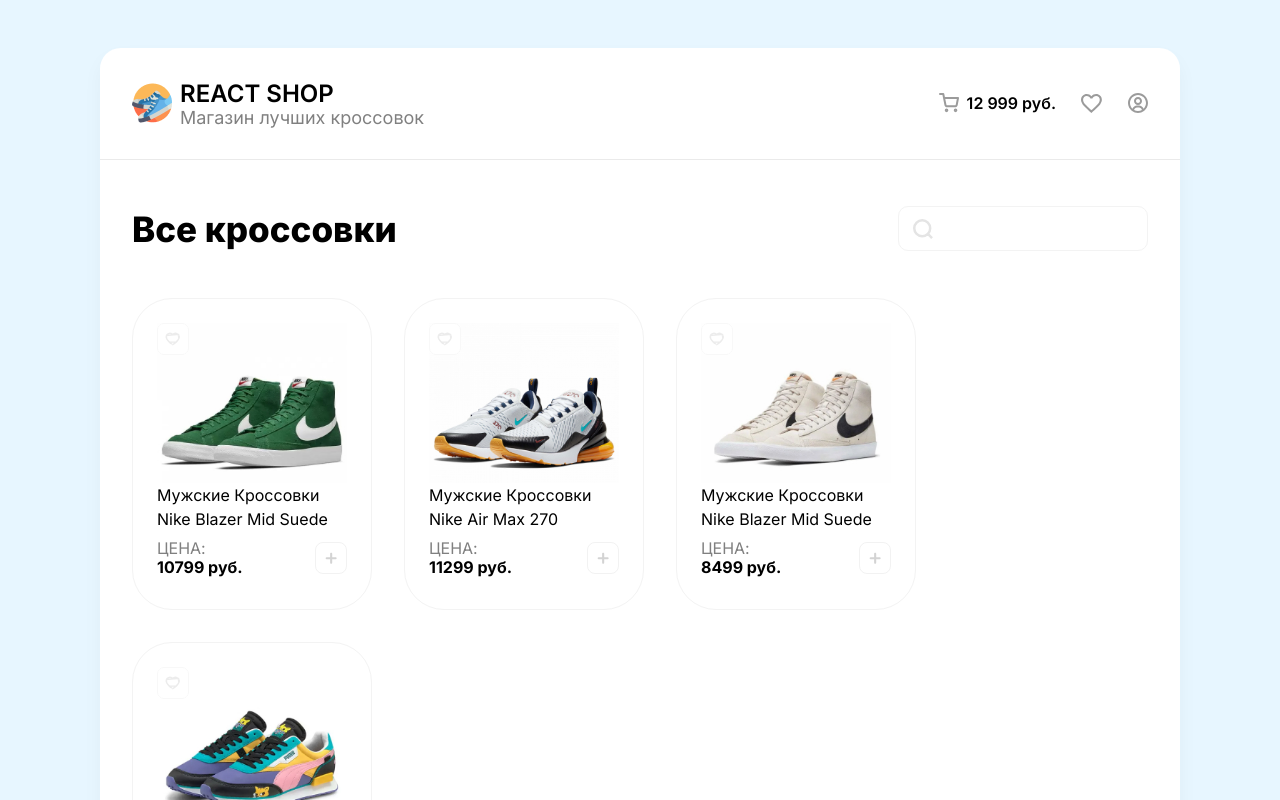
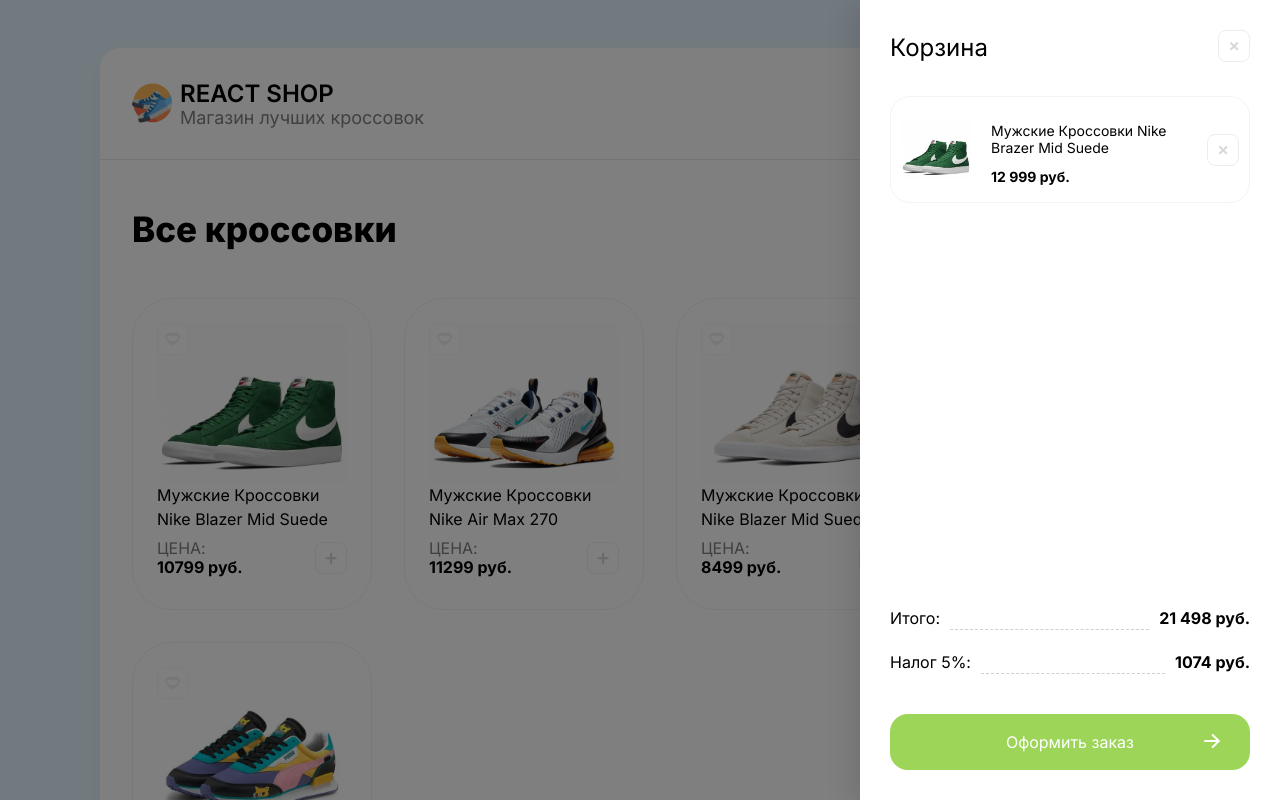
Before and after one commit to Stas9iMba/vite-react-shop, a React (Vite) app: page / in a window 1280 px wide. Both pictures are taken after a click on the item "12 999 руб.". Shown: the top 800 px of the page. Built offline with nearby package versions, Linux system fonts and the light colour scheme.

Commit message:
useState and fix scss

```diff
--- a/src/App.jsx
+++ b/src/App.jsx
@@ -1,3 +1,5 @@
+import React from "react";
+
 import Header from "./components/Header";
 import Drawer from "./components/Drawer";
 import Card from "./components/Card";
@@ -28,14 +30,12 @@
 ];
 
 function App() {
-  function addProduct(value) {
-    console.log(value);
-  }
+  const [isOpenedCard, setIsOpenedCard] = React.useState(false);
 
   return (
     <div className="wrapper">
-      <Drawer />
-      <Header />
+      {isOpenedCard && <Drawer onClickClose={() => setIsOpenedCard(false)} />}
+      <Header onClickOpened={() => setIsOpenedCard(true)} />
       <main className="main">
         <div className="main__top">
           <h2 className="main__title">Все кроссовки</h2>
@@ -52,13 +52,7 @@
         </div>
         <ul className="main__products" role="list">
           {arr.map((obj, index) => {
-            return (
-              <Card
-                {...obj}
-                key={index}
-                addProductButton={() => addProduct(obj)}
-              />
-            );
+            return <Card {...obj} key={index} />;
           })}
         </ul>
       </main>
--- a/src/components/Card.jsx
+++ b/src/components/Card.jsx
@@ -1,12 +1,31 @@
 import React from "react";
 
-function Card({ name, price, imgProduct, addProductButton }) {
+function Card({ name, price, imgProduct }) {
+  const [isAdded, setIsAdded] = React.useState(false);
+  const [isFavorite, setIsFavorite] = React.useState(false);
+
+  function handleAddedProduct() {
+    setIsAdded((isActive) => !isActive);
+  }
+
+  function handleFavoriteProduct() {
+    setIsFavorite((isFavorite) => !isFavorite);
+  }
+
   return (
     <li className="main__product">
       <div className="main__img">
-        <div className="main__img-heard">
-          <img src="/assets/images/icons/button-heart.svg" alt="btnHeard" />
-        </div>
+        <img
+          className="main__img-heard"
+          onClick={handleFavoriteProduct}
+          src={
+            isFavorite
+              ? "/assets/images/icons/button-heart--active.svg"
+              : "/assets/images/icons/button-heart.svg"
+          }
+          alt="btnHeard"
+        />
+
         <img src={imgProduct} alt="product" />
       </div>
       <div className="main__name">
@@ -17,9 +36,16 @@
           <span>Цена: </span>
           <span>{price} руб.</span>
         </div>
-        <button className="main__button" onClick={addProductButton}>
-          <img src="/assets/images/icons/button-add.svg" alt="Plus" />
-        </button>
+        <img
+          className="main__button"
+          onClick={handleAddedProduct}
+          src={
+            isAdded
+              ? "/assets/images/icons/button-add--active.svg"
+              : "/assets/images/icons/button-add.svg"
+          }
+          alt="Plus"
+        />
       </div>
     </li>
   );
--- a/src/components/Drawer.jsx
+++ b/src/components/Drawer.jsx
@@ -1,6 +1,6 @@
 import React from "react";
 
-function Drawer() {
+function Drawer({ onClickClose }) {
   return (
     <section className="side-basket">
       <div className="side-basket__box">
@@ -12,6 +12,7 @@
             height={32}
             src="/assets/images/icons/button-remove.svg"
             alt="Close"
+            onClick={onClickClose}
           />
         </div>
         <ul className="side-basket__items" role="list">
--- a/src/components/Header.jsx
+++ b/src/components/Header.jsx
@@ -1,6 +1,6 @@
 import React from "react";
 
-function Header() {
+function Header({ onClickOpened }) {
   return (
     <header className="header">
       <div className="header__logo">
@@ -11,7 +11,7 @@
         </div>
       </div>
       <ul className="header__right" role="list">
-        <li className="header__item header__cart">
+        <li className="header__item header__cart" onClick={onClickOpened}>
           <img src="/assets/images/icons/cart.svg" alt="cart" />
           <span>12 999 руб.</span>
         </li>
--- a/src/index.scss
+++ b/src/index.scss
@@ -233,7 +233,6 @@
 
   &__img-heard {
     position: absolute;
-    cursor: pointer;
   }
 
   &__name {
@@ -263,16 +262,14 @@
     }
   }
 
+  &__img-heard,
   &__button {
-    border: none;
-    background-color: transparent;
     cursor: pointer;
   }
 
 }
 
 .side-basket {
-  display: none;
   position: absolute;
   height: 100%;
   width: 100%;
```
